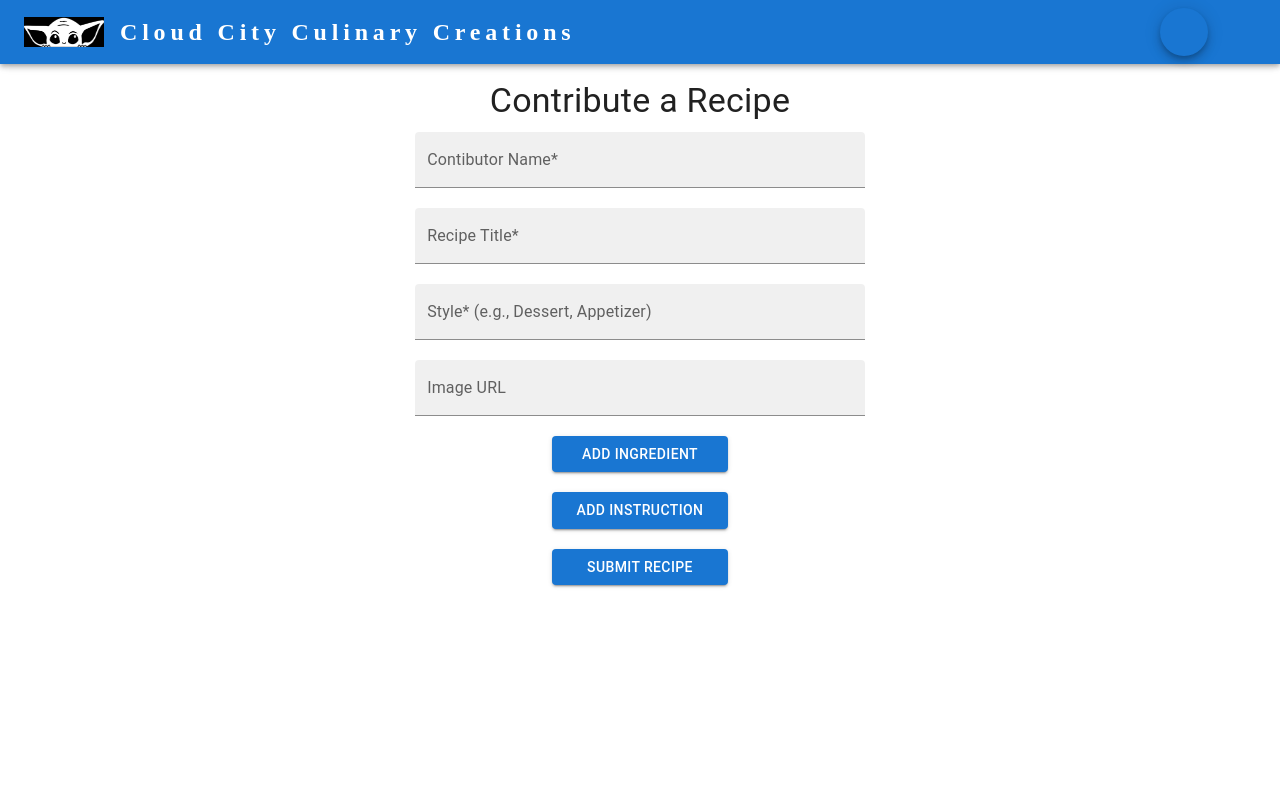
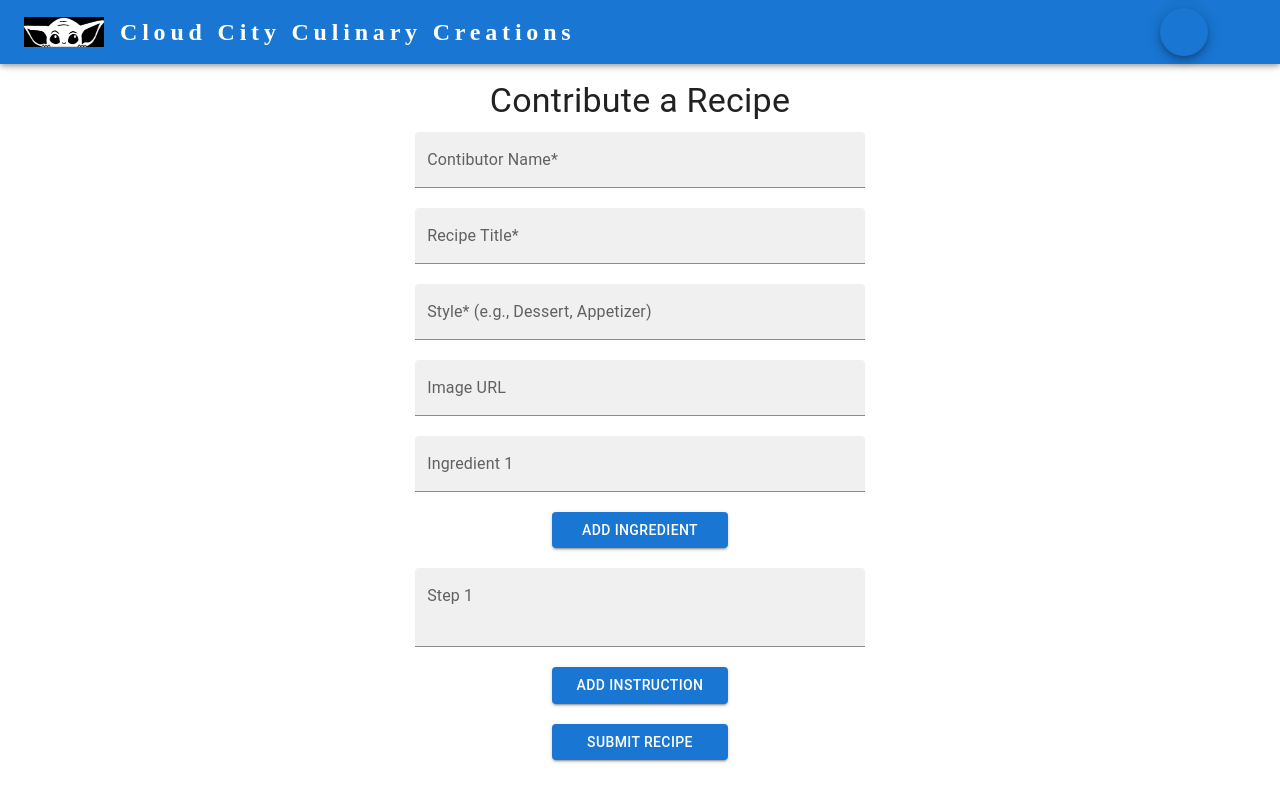
Before and after one commit to ethanberke/CloudCityCreations, a React (Vite) app in the folder client/: page /contribute in a window 1280 px wide. Built offline with nearby package versions, Linux system fonts and the light colour scheme; some icons are missing.

Commit message:
Refactor: Initialize the first ingredient and instruction

```diff
--- a/client/components/Contribute.jsx
+++ b/client/components/Contribute.jsx
@@ -13,8 +13,8 @@ const Contribute = ({ onRecipeSubmit }) => {
     recipe_name: "",
     style: "",
     image_url: "",
-    ingredients: [],
-    instructions: [],
+    ingredients: [""],
+    instructions: [""],
   });
 
   const handleAddIngredient = () => {
@@ -118,7 +118,7 @@ const Contribute = ({ onRecipeSubmit }) => {
             sx={{ width: "50ch", margin: "10px 0" }}
             variant="filled"
             multiline
-            label={`Ingredient ${index + 1}*`}
+            label={`Ingredient ${index + 1}`}
           />
         </Box>
       ))}
@@ -137,7 +137,7 @@ const Contribute = ({ onRecipeSubmit }) => {
             sx={{ width: "50ch", margin: "10px 0" }}
             variant="filled"
             multiline
-            label={`Instruction Step ${index + 1}*`}
+            label={`Step ${index + 1}`}
             rows={2}
           />
         </Box>
```
